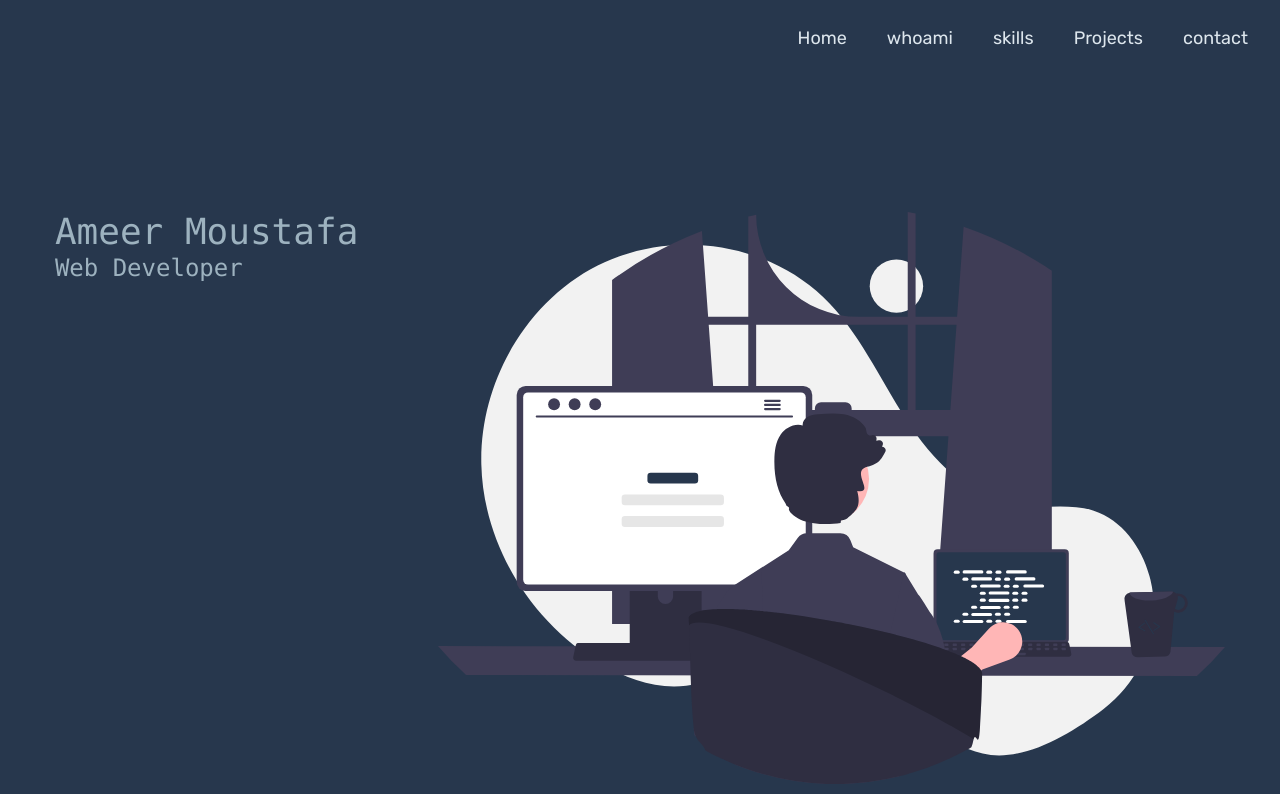
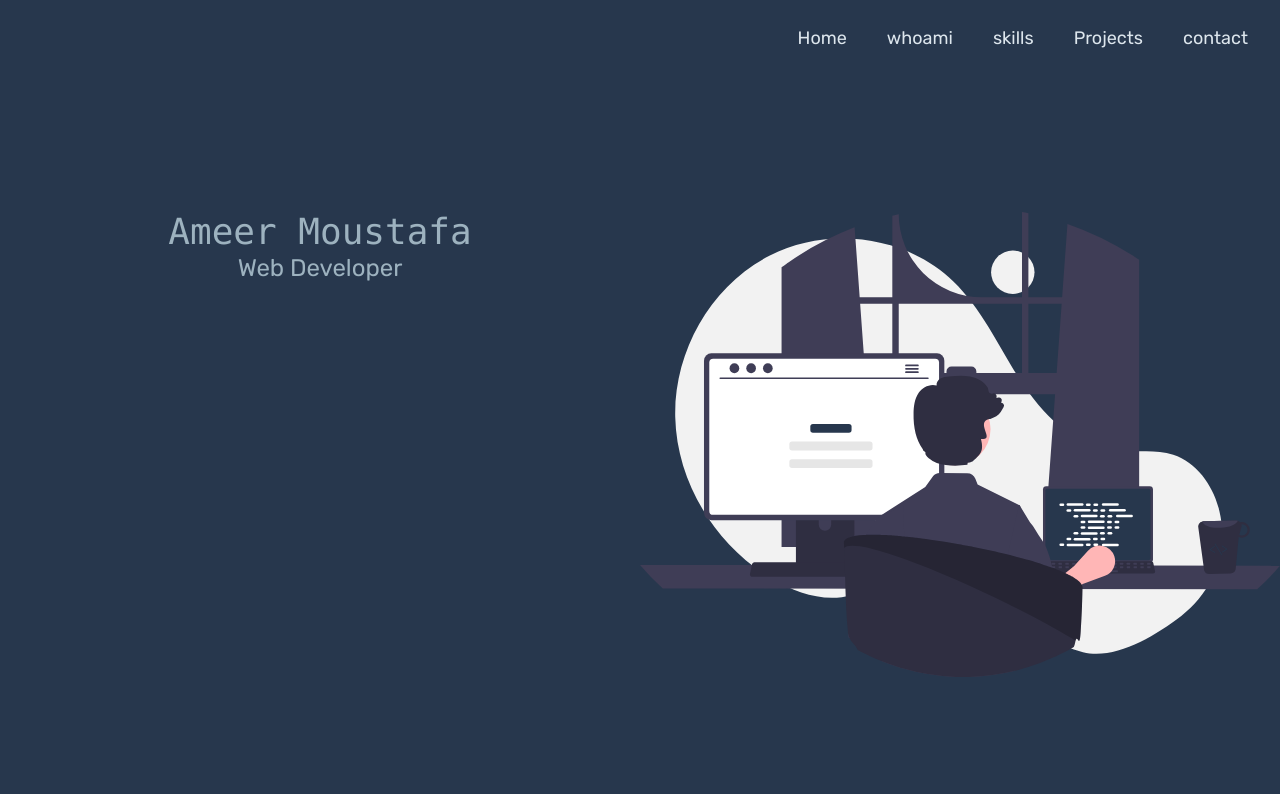
Before and after one commit to AmeerMoustafa/portfolio-site, a website: page index.html in a window 1280 px wide. Drawn offline with Linux system fonts and the light colour scheme.

Commit message:
I'm going through changes

```diff
--- a/index.html
+++ b/index.html
@@ -9,7 +9,7 @@
     <link href="https://fonts.googleapis.com/css2?family=Roboto+Mono:wght@400;700&family=Rubik:wght@400;600&display=swap" rel="stylesheet">
     <title>Ameer's Portfolio</title>
 </head>
-<body class="bg-dark-indigo">
+<body class="bg-dark-indigo m-0 p-0">
 
 <!----Navbar---->
     <header class="">
@@ -25,16 +25,16 @@
     </header>
 
 <!----Homepage---->
-    <section class="w-85 h-85 mt-40 flex flex-row justify-center gap-20">
+    <section class="w-85 mt-40 grid grid-cols-2">
 
-        <div class="font-mono text-notgrey-grey">
-            <h1 class="text-4xl">Ameer Moustafa</h1>
-            <h2 class="text-2xl">Web Developer</h2>
+        <div class="text-notgrey-grey text-center row-start-2">
+            <h1 class="text-4xl font-mono">Ameer Moustafa</h1>
+            <h2 class="text-2xl font-rubik">Web Developer</h2>
         </div>
 
 
 
-        <img class="" src="./img/splash.svg" alt="splash-illustration">
+        <img class="col-start-2 row-span-auto" src="./img/splash.svg" alt="splash-illustration">
     </section>
 </body>
 </html>
```
